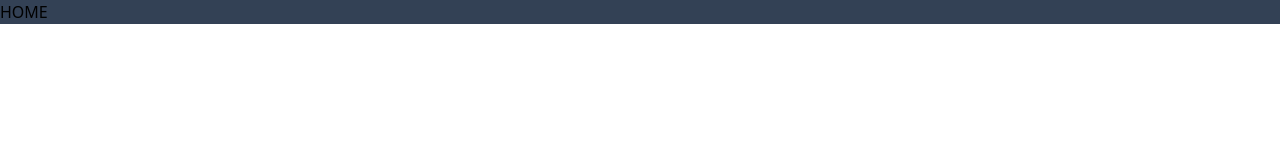
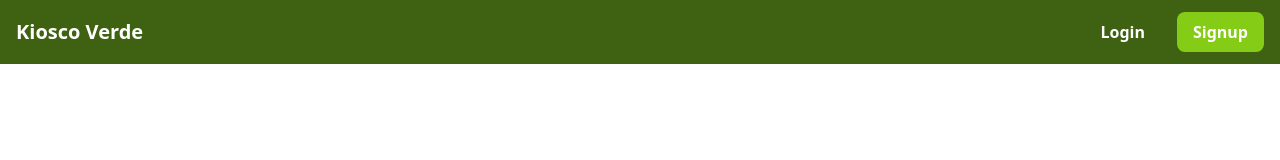
Before and after one commit to GeraldR94/kioscoverde, a website: page views/home/index.html in a window 1280 px wide. Drawn offline with nearby package versions, Linux system fonts and the light colour scheme.

Commit message:
agregue login y signup a la barra de navegacion

```diff
--- a/views/home/index.html
+++ b/views/home/index.html
@@ -4,9 +4,24 @@
     <meta charset="UTF-8">
     <meta name="viewport" content="width=device-width, initial-scale=1.0">
     <link rel="stylesheet" href="/styles/main.css">
+    <script src="https://cdn.tailwindcss.com"></script>
     <title>Document</title>
 </head>
 <body>
-    <h1 class="bg-slate-700">HOME</h1>
+    <nav class="fixed top-0 right-0 left-0 bg-lime-700 h-16">
+        <div class="max-w-7xl bg-lime-800 h-16 mx-auto flex items-center justify-between px-4">
+            <p class="font-bold text-xl text-white">Kiosco Verde</p>
+                <!-- version movil -->
+            <svg xmlns="http://www.w3.org/2000/svg" fill="none" viewBox="0 0 24 24" stroke-width="1.5" stroke="currentColor" class="w-6 h-6 md:hidden">
+                <path stroke-linecap="round" stroke-linejoin="round" d="M3.75 6.75h16.5M3.75 12h16.5m-16.5 5.25h16.5" />
+            </svg>
+
+                <!-- version escritorio -->
+              <div class="hidden md:flex flex-row gap-4">
+                <a href="/login/" class="transition ease-in-out text-white font-bold hover:bg-green-700 py-2 px-4 rounded-lg">Login</a>
+                <a href="/signup/" class="transition ease-in-out text-white font-bold bg-lime-500 hover:bg-green-700 py-2 px-4 rounded-lg">Signup</a>
+              </div>
+        </div>
+    </nav>
 </body>
 </html>
```
